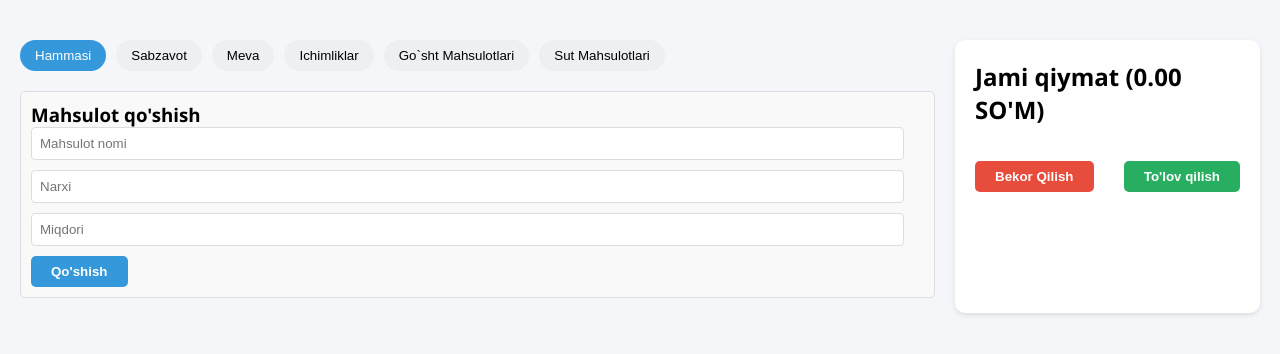
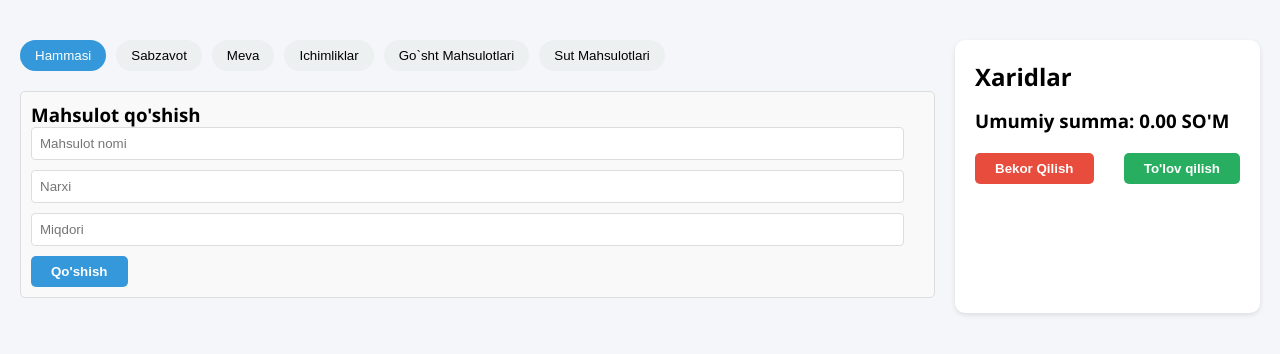
Before and after one commit to 000bakhtiyor/hisobot, a Django app: page /report/ in a window 1280 px wide. Shown: the part 73-427 px from the top of the page. Run offline with Django 5.2, Linux system fonts and the light colour scheme; the visitor is signed in with stand-in values (Sample User, id 1); data that the repository does not hold is empty.

Commit message:
Fix home bugs

```diff
--- a/report/templates/home.html
+++ b/report/templates/home.html
@@ -286,10 +286,11 @@
       </div>
     </main>
     <aside class="cart-section">
-      <h2>Jami qiymat (<span id="total-amount">0.00</span> SO'M)</h2>
+      <h2>Xaridlar</h2>
       <div class="cart-items">
         <!-- Cart items will appear here -->
       </div>
+      <h3>Umumiy summa: <span id="total-amount">0.00</span> SO'M</h3>
       <div class="cart-actions">
         <button class="btn btn-danger" onclick="clearCart()">Bekor Qilish</button>
         <button class="btn btn-success" onclick="openPaymentModal()">To'lov qilish</button>
@@ -506,7 +507,7 @@ function addManualProduct() {
           details.innerHTML = '<p>Boshqa to`lov turi tanlandi</p>';
       }
 
-    generateBill(method)
+      generateBill(method);
     }
 
 
@@ -524,7 +525,8 @@ function addManualProduct() {
 
     let billContent = `
         <div class="bill-container">
-            <h2 class="bill-header">🧾 Chek</h2>
+            <h2 class="bill-header">Lagandi X/F</h2>
+            <h3>🧾 Chek</h3>
             <table class="bill-table">
                 <thead>
                     <tr>
@@ -555,8 +557,10 @@ function addManualProduct() {
                 </tbody>
             </table>
             <div class="bill-footer">
-                <h3>Jami: ${total.toFixed(2)} SO'M</h3>
+                <h3>Umumiy summa: ${total.toFixed(2)} SO'M</h3>
+                <hr>
                 <p>To'lov turi: <strong>${method}</strong></p>
+                <br>
                 <button class="btn btn-primary print-btn" onclick="printBill()">🖨 Chop etish</button>
             </div>
         </div>
```
Lines whose indentation alone changed are shown as unchanged.
